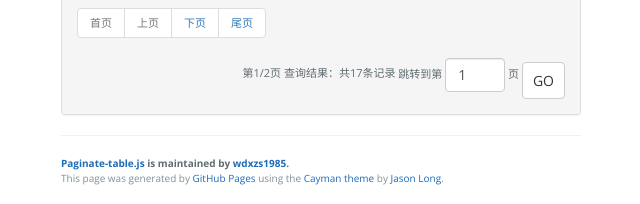
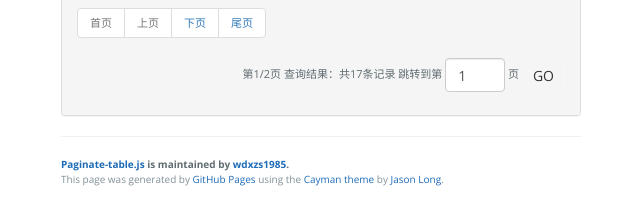
Before and after one commit to freedream520/paginate-table.js, a plain HTML site: page index.html in a window 1280 px wide. Shown: the part 862-1066 px from the top of the page, 319-959 px from the left. Drawn offline with nearby package versions, Linux system fonts and the light colour scheme.

Commit message:
按钮样式

```diff
--- a/stylesheets/stylesheet.css
+++ b/stylesheets/stylesheet.css
@@ -15,16 +15,20 @@ a {
   a:hover {
     text-decoration: underline; }
 
-.page-header .btn {
+.btn {
   display: inline-block;
   margin-bottom: 1rem;
-  color: rgba(255, 255, 255, 0.7);
   background-color: rgba(255, 255, 255, 0.08);
   border-color: rgba(255, 255, 255, 0.2);
   border-style: solid;
   border-width: 1px;
   border-radius: 0.3rem;
   transition: color 0.2s, background-color 0.2s, border-color 0.2s; }
+
+  .page-header .btn{
+  color: rgba(255, 255, 255, 0.7);
+  }
+
   .btn + .btn {
     margin-left: 1rem; }
 
```
